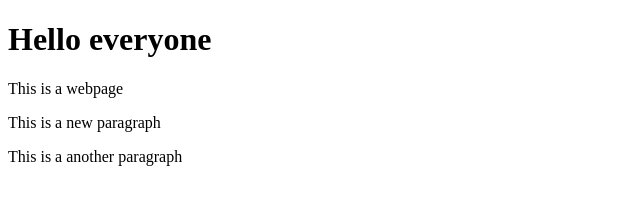
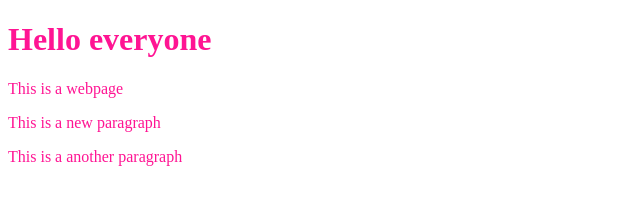
Before and after one commit to PongsatornBank/Week04_Git, a plain HTML site: page index.html in a window 1280 px wide. Shown: the whole page, without its empty margins (0-640 px from the left). Drawn offline with Linux system fonts and the light colour scheme.

Commit message:
adding text color to deeppink

```diff
--- a/index.html
+++ b/index.html
@@ -2,9 +2,14 @@
 <html lang="th">
     <head>
         <title> GIT 101 !!! </title>
+        <style>
+            .textcolor{
+                color:deeppink;
+            }
+        </style>
     </head>
 
-    <body>
+    <body class="textcolor">
         <h1> Hello everyone </h1>
         <p> This is a webpage </p>
         <p> This is a new paragraph </p>
```
